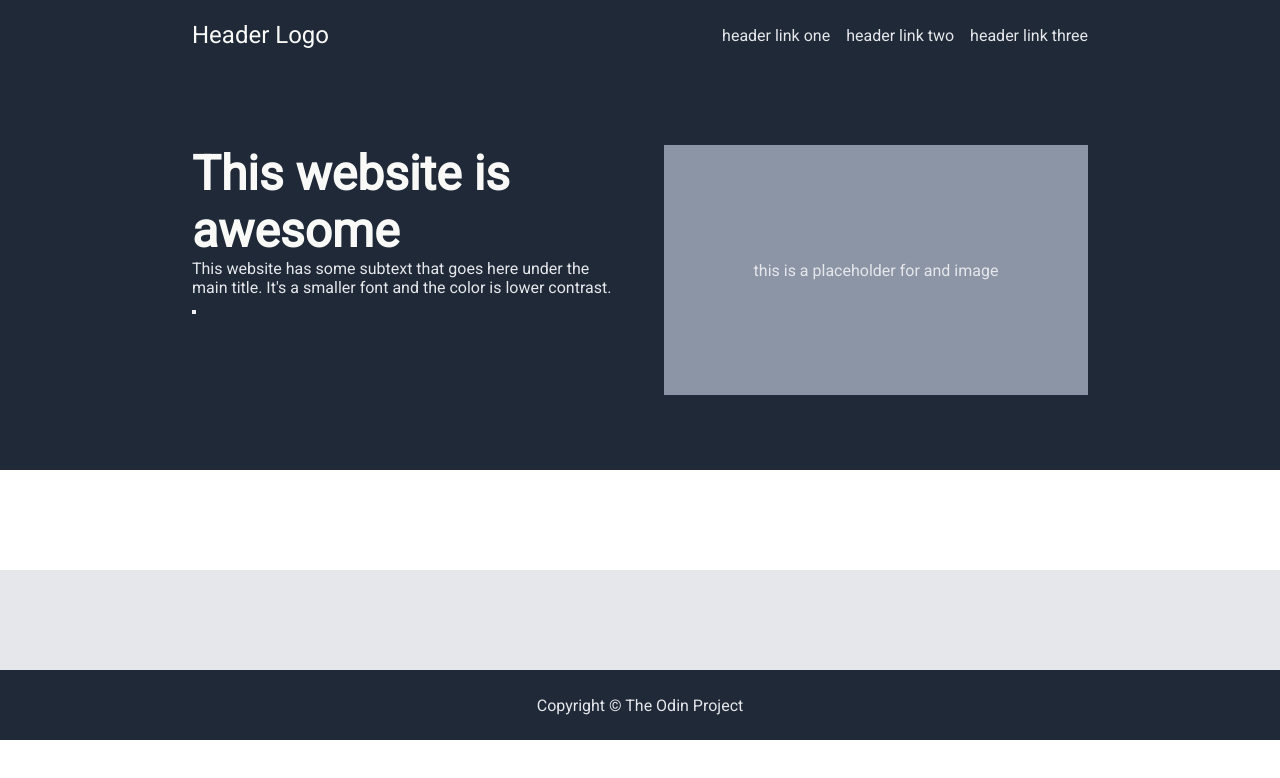
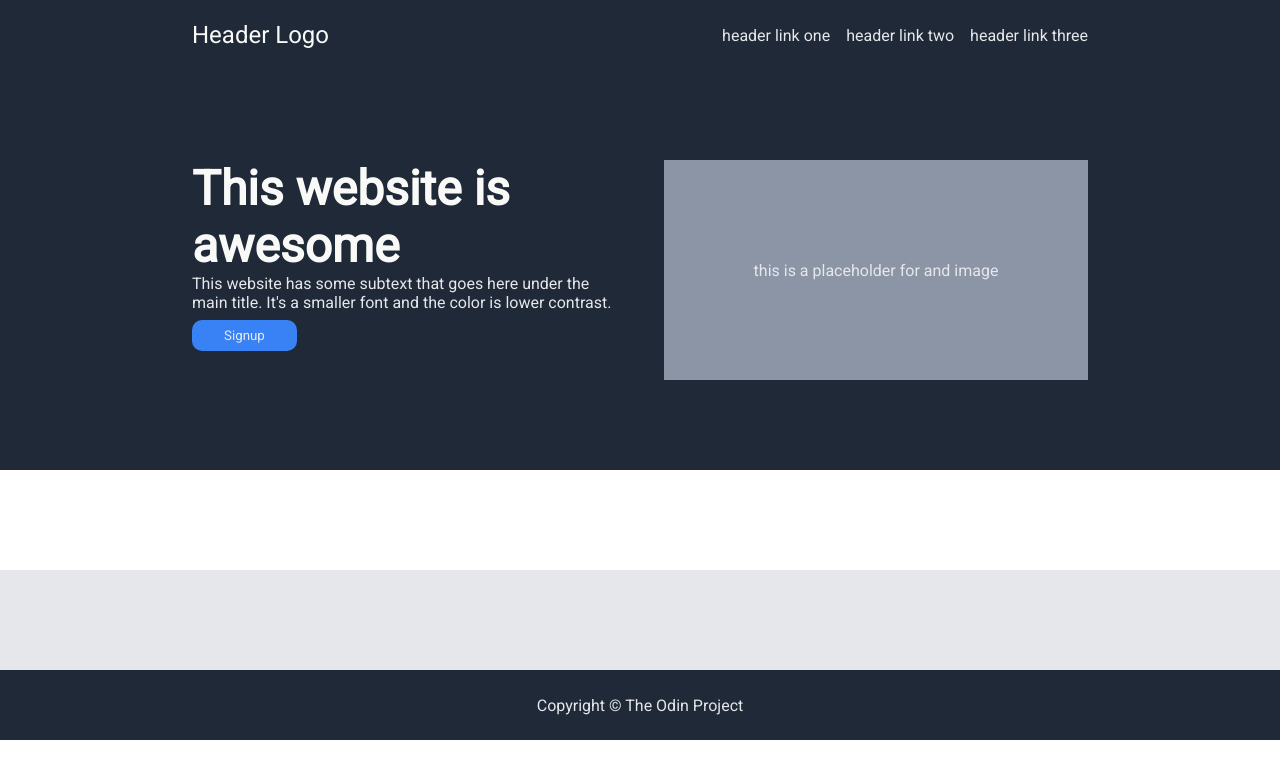
Before and after one commit to DiGiorgioLeonardo/odin-landing-page, a plain HTML site: page index.html in a window 1280 px wide. Drawn offline with Linux system fonts and the light colour scheme.

Commit message:
Style the button in the hero section and fix some minor details

```diff
--- a/index.html
+++ b/index.html
@@ -26,7 +26,7 @@
                     <p>This website has some subtext that goes here under the main title.
                        It's a smaller font and the color is lower contrast.
                     </p>
-                    <button></button>
+                    <button>Signup</button>
                 </div>
                 <div class="hero-img"><p>this is a placeholder for and image</p></div>
             </div>
--- a/styles.css
+++ b/styles.css
@@ -18,7 +18,8 @@
 .footer,
 .hero-img,
 a,
-p
+p,
+button
 {
     color: #E5E7EB;
     text-decoration: none;
@@ -59,7 +60,7 @@ ul
 .hero
 {
     height: 400px; /* Subject to change */
-    padding: 75px 0px;
+    padding: 90px 0px;
 }
 
 .hero-container
@@ -88,6 +89,15 @@ ul
     font-weight: 800;
 }
 
+.hero-textbox button
+{
+    background: #3882F6;
+    padding: 8px 32px;
+    border-style: none;
+    border-radius: 10px;
+    margin-top: 8px;
+}
+
 .hero-img
 {
     background: hsl(220, 13%, 60%);
```
